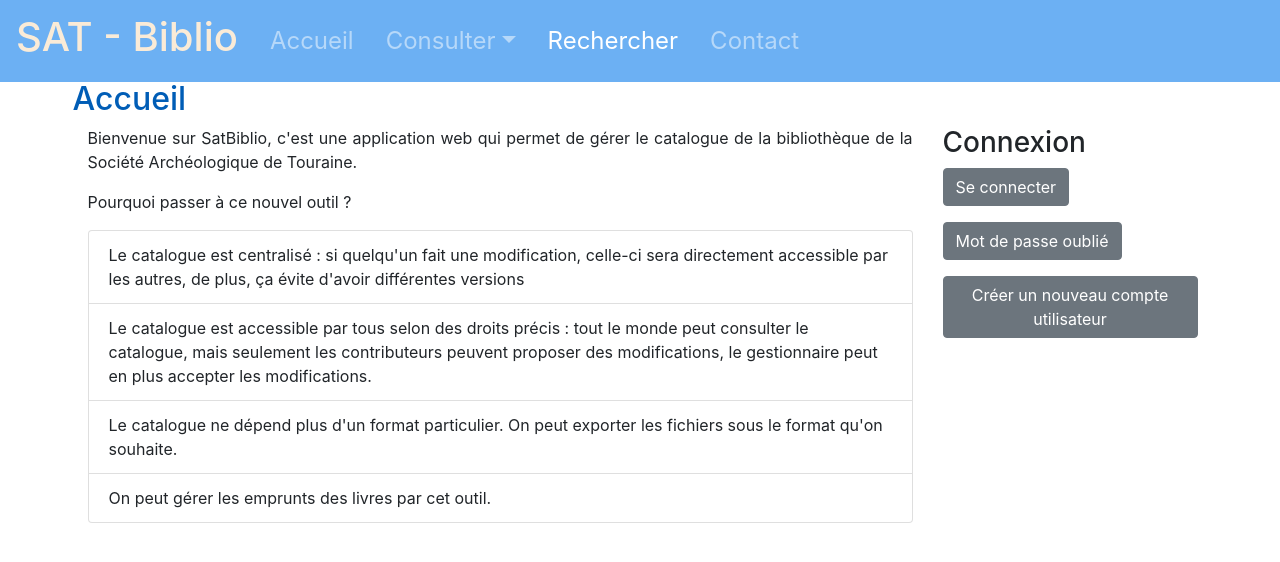
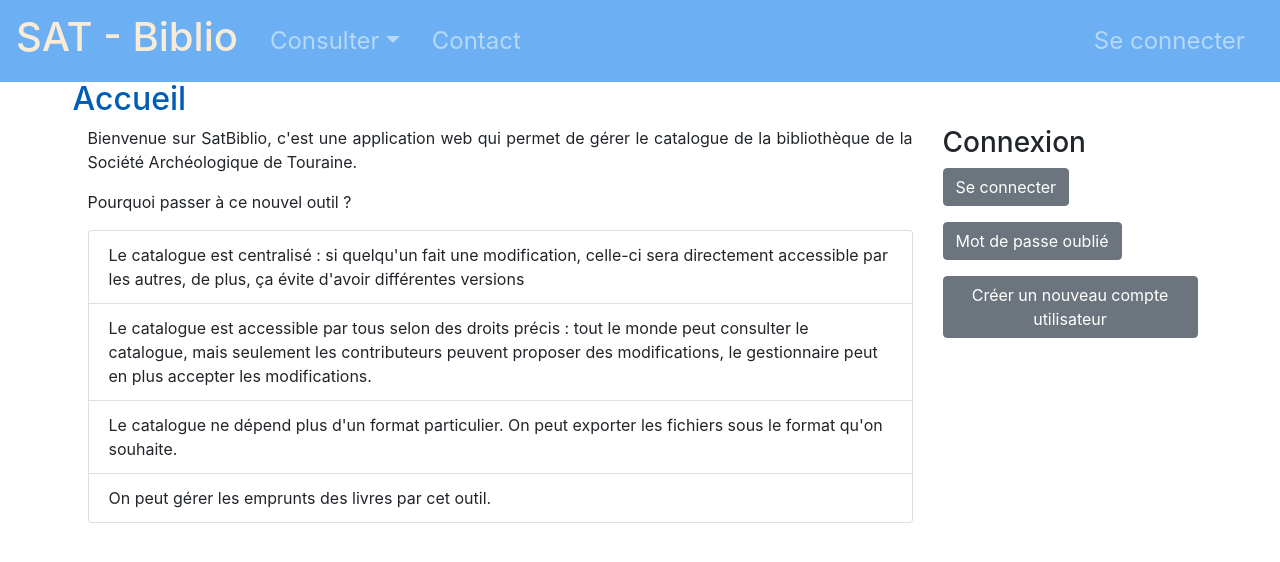
Before and after one commit to clemsciences/sat-biblio-flask, a Vue app in the folder sat-biblio-interface/: page / in a window 1280 px wide. Shown: the top 562 px of the page. Built offline with nearby package versions, Linux system fonts and the light colour scheme.

Commit message:
Restructured nav-bar

```diff
--- a/sat-biblio-interface/src/components/NavBar.vue
+++ b/sat-biblio-interface/src/components/NavBar.vue
@@ -1,11 +1,16 @@
 <template>
   <b-container>
-    <b-navbar toggleable="md" class="navbar-default fixed-top navbar-dark sat-color-nav">
-      <b-navbar-brand><h1>SAT - Biblio</h1></b-navbar-brand>
+    <b-navbar toggleable="md" class="navbar-default fixed-top navbar-dark sat-color-nav" pills>
+      <b-navbar-brand to="/" id="accueil-tooltip">
+        <h1>SAT - Biblio</h1>
+        <b-tooltip target="accueil-tooltip" triggers="hover" class="my-tooltip">
+              Accueil
+        </b-tooltip>
+      </b-navbar-brand>
       <b-navbar-toggle target="navbarSupportedContent"></b-navbar-toggle>
       <b-collapse is-nav style="height: 1px;" id="navbarSupportedContent">
         <b-navbar-nav>
-              <b-nav-item to="/" class="nav-link space-around titre-nav-item">Accueil</b-nav-item>
+<!--          <b-nav-item to="/" class="nav-link space-around titre-nav-item">Accueil</b-nav-item>-->
           <b-nav-item v-if="connected">
             <b-nav-item-dropdown text="Créer" class="titre-nav-item">
               <b-dropdown-item to="/auteur/creer">Créer auteur</b-dropdown-item>
@@ -13,7 +18,7 @@
               <b-dropdown-item to="/enregistrement/creer">Créer enregistrement</b-dropdown-item>
             </b-nav-item-dropdown>
           </b-nav-item>
-              <b-nav-item class="active">
+          <b-nav-item class="active" active>
             <b-nav-item-dropdown text="Consulter" class="titre-nav-item">
               <b-dropdown-item to="/auteur/liste">Consulter auteurs</b-dropdown-item>
               <b-dropdown-item to="/reference-livre/liste">Consulter références</b-dropdown-item>
@@ -21,7 +26,7 @@
 <!--                    <router-link class="nav-link" to="/enregistrement/liste">Catalogue</router-link>-->
             </b-nav-item-dropdown>
           </b-nav-item>
-              <b-nav-item class="active nav-link space-around titre-nav-item" to="/rechercher">Rechercher</b-nav-item>
+<!--          <b-nav-item class="active nav-link space-around titre-nav-item" to="/rechercher">Rechercher</b-nav-item>-->
           <b-nav-item v-if="isManager">
             <b-nav-item-dropdown text="Autres" class="titre-nav-item">
               <b-dropdown-group v-if="isManager" id="group-borrowing" header="Emprunter" class="my-nav-group">
@@ -39,6 +44,15 @@
           </b-nav-item>
 
           <b-nav-item to="/contact" class="nav-link space-around titre-nav-item">Contact</b-nav-item>
+
+        </b-navbar-nav>
+        <b-navbar-nav class="ml-auto">
+          <b-nav-item id="connection-tooltip" :to="{name: connectionLink}" class="nav-link space-around titre-nav-item ml-auto">
+            {{ connectionLabel }}
+            <b-tooltip target="connection-tooltip" triggers="hover" class="my-tooltip" v-if="connected">
+              {{ connectionTooltipHints }}
+            </b-tooltip>
+          </b-nav-item>
         </b-navbar-nav>
       </b-collapse>
     </b-navbar>
@@ -49,7 +63,7 @@
 <script>
 
 import {mapState} from "vuex";
-import {canEdit, canManage, isAdmin} from "../services/rights";
+import {canEdit, canManage, getRightString, isAdmin} from "@/services/rights";
 
 export default {
   name: "NavBar",
@@ -64,7 +78,24 @@ export default {
     isEditor: function () {
       return canEdit(this.connectionInfo.right);
     },
-    ...mapState(["connected", "connectionInfo"])
+    connectionTooltipHints: function () {
+      return `${this.connectionInfo.first_name} ${this.connectionInfo.family_name} - ${this.connectionInfo.email}
+      ${getRightString(this.connectionInfo.right)}`
+    },
+    connectionLabel: function() {
+      if(!this.connected) {
+        return "Se connecter";
+      } else {
+        return "Se déconnecter";
+      }
+    },
+    connectionLink: function() {
+      if(!this.connected) {
+        return "utilisateur-connexion";
+      } else {
+        return "utilisateur-deconnexion";
+      }
+    }
   }
 
 }
@@ -87,6 +118,10 @@ export default {
   background-color: white;
 }
 
+.my-tooltip {
+  text-justify: auto;
+}
+
 
 
 </style>
```
Lines whose indentation alone changed are shown as unchanged.
